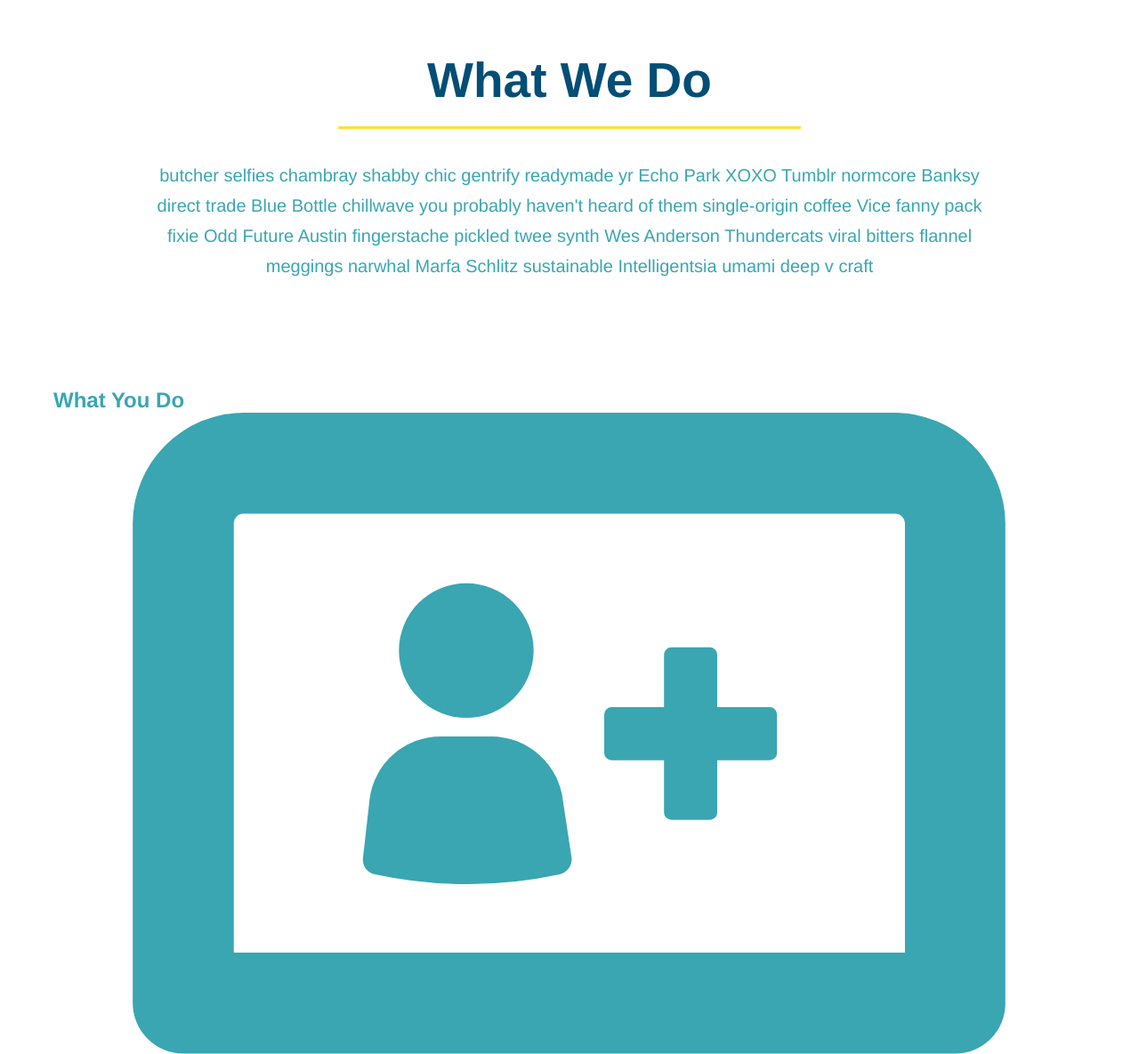
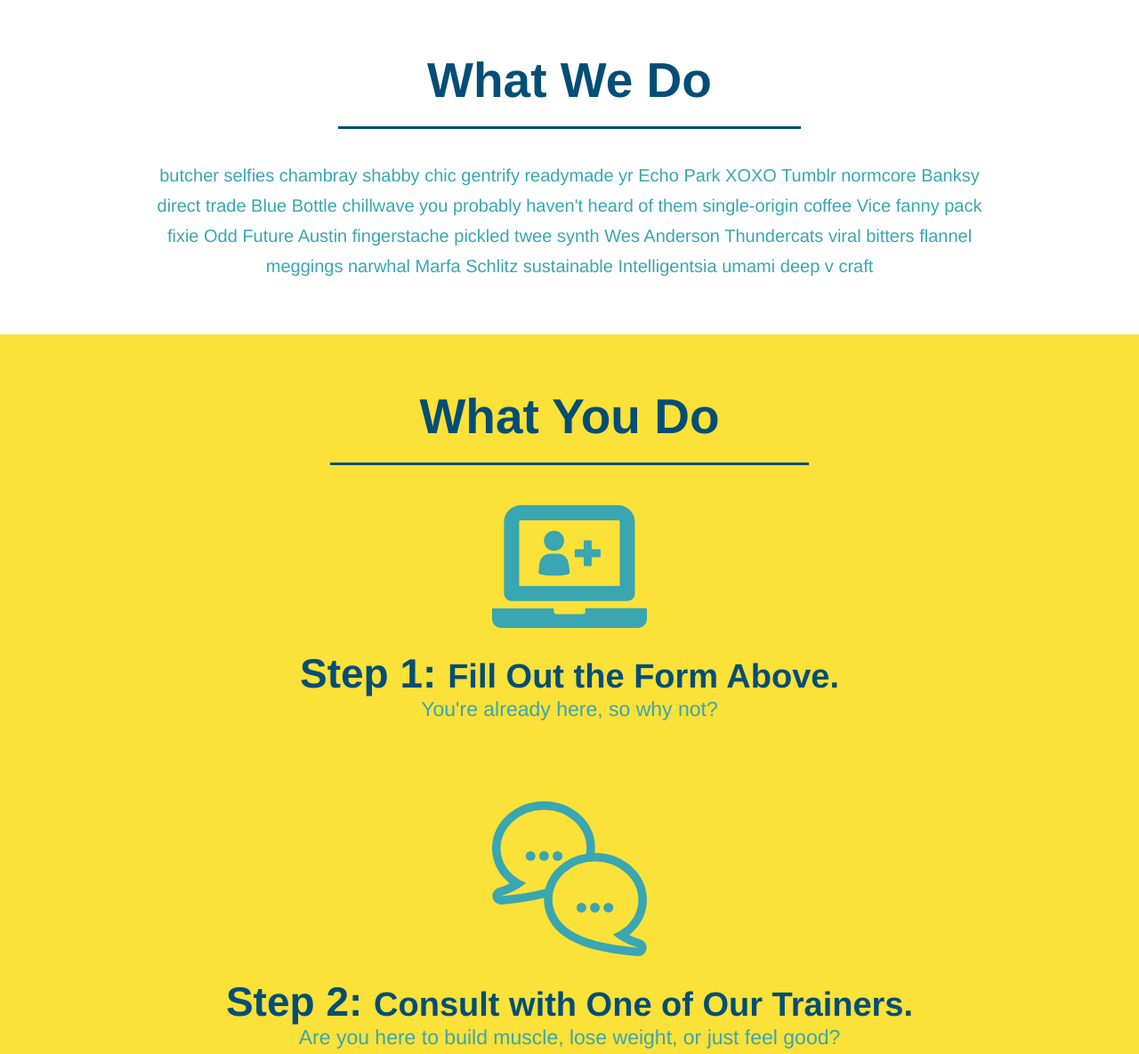
Before and after one commit to RotichD/run-buddy, a plain HTML site: page index.html in a window 1280 px wide. Shown: the part 684-1869 px from the top of the page at 89% size. Drawn offline with Linux system fonts and the light colour scheme.

Commit message:
fixed what you do section

```diff
--- a/assets/css/style.css
+++ b/assets/css/style.css
@@ -123,16 +123,6 @@ section {
     text-align: center;
 }
 
-.intro h2 {
-    font-size: 55px;
-    color: #024e76;
-    margin-bottom: 35px;
-    padding: 0 100px 20px 100px;
-    border-bottom: 3px solid;
-    border-color: #fce138;
-    display: inline-block;
-}
-
 .intro p {
     line-height: 1.7;
     color: #39a6b2;
@@ -140,3 +130,50 @@ section {
     font-size: 20px;
     margin: 0 auto;
 }
+
+.steps {
+    text-align: center;
+    background: #fce138;
+}
+
+
+.section-title {
+    font-size: 55px;
+    color: #024e76;
+    margin-bottom: 35px;
+    padding: 0 100px 20px 100px;
+    display: inline-block;
+    border-bottom: 3px solid;
+}
+
+.primary-border {
+    border-color: #fce138;
+}
+
+.secondary-border {
+    border-color: #39a6b2;
+}
+
+.steps div {
+    margin-bottom: 80px;
+}
+
+.steps img {
+    width: 15%;
+    margin: 10px 0;
+}
+
+.steps h3 {
+    color: #024e76;
+    font-size: 46px;
+    margin-top: 10px;
+}
+
+.steps p {
+    color: #39a6b2;
+    font-size: 23px;
+}
+
+.steps span {
+    font-size: 38px;
+}
--- a/index.html
+++ b/index.html
@@ -64,38 +64,38 @@
         <!-- end hero -->
 
         <!--"what we do" section-->
-        <section id="what-we-do" class="intro">
-            <h2>What We Do</h2>
+        <section id="what-we-do" class="intro primary-border">
+            <h2 class="section-title">What We Do</h2>
             <p>
                 butcher selfies chambray shabby chic gentrify readymade yr Echo Park XOXO Tumblr normcore Banksy direct trade Blue Bottle chillwave you probably haven't heard of them single-origin coffee Vice fanny pack fixie Odd Future Austin fingerstache pickled twee synth Wes Anderson Thundercats viral bitters flannel meggings narwhal Marfa Schlitz sustainable Intelligentsia umami deep v craft
             </p>
         </section>
 
         <!--"what you do" section-->
-        <section id="what-you-do">
-            <h2>What You Do</h2>
+        <section id="what-you-do" class="steps secondary-border">
+            <h2 class="section-title">What You Do</h2>
 
             <div>
                 <img src="./assets/images/step-1.svg" alt="" />
-                <h3>Step 1: Fill Out the Form Above.</h3>
+                <h3>Step 1: <span>Fill Out the Form Above.</span></h3>
                 <p>You're already here, so why not?</p>
             </div>
 
             <div>
                 <img src="./assets/images/step-2.svg" alt="" />
-                <h3>Step 2: Consult with One of Our Trainers.</h3>
+                <h3>Step 2: <span>Consult with One of Our Trainers.</span></h3>
                 <p>Are you here to build muscle, lose weight, or just feel good?</p>
             </div>
 
             <div>
                 <img src="./assets/images/step-3.svg" alt="" />
-                <h3>Step 3: Get Running.</h3>
+                <h3>Step 3: <span>Get Running.</span></h3>
                 <p>Hit the ground running (literally) once your trainer lays out your plan.</p>
             </div>
 
             <div>
                 <img src="./assets/images/step-4.svg" alt="" />
-                <h3>Step 4: See Results.</h3>
+                <h3>Step 4: <span>See Results.</span></h3>
                 <p>Bi-weekly checkins with your trainer will keep you focused</p>
             </div>
         </section>
```
